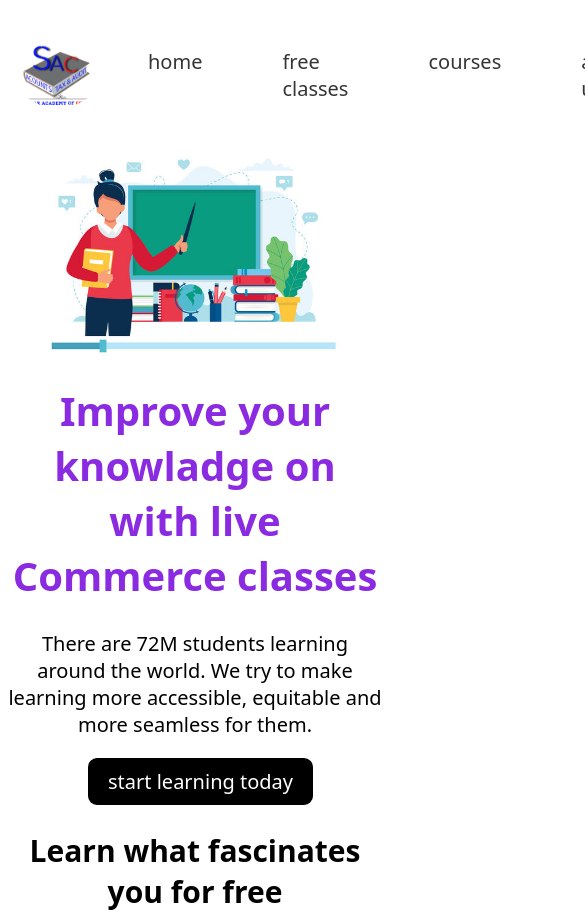
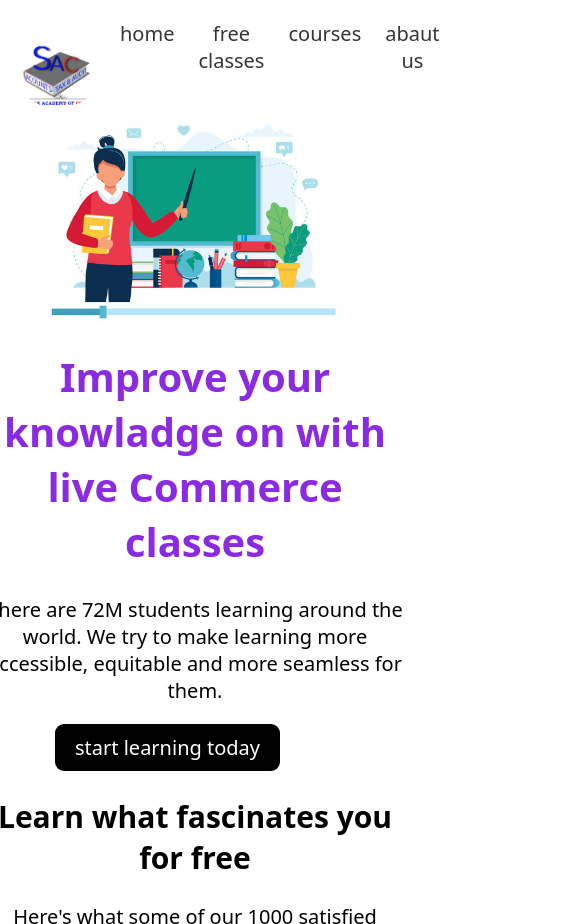
Before and after one commit to Dhamendra21/copy-of-codekaro, a plain HTML site: page index.html in a window 390 px wide. Shown: the top 924 px of the page, 585 px wide, since content can reach past the window. Drawn offline with Linux system fonts and the light colour scheme.

Commit message:
change in media query --2

```diff
--- a/index.html
+++ b/index.html
@@ -11,8 +11,9 @@
 <body>
 
 
-<div class="maincont">
+
 <div class="nav">
+
     <img src="SAC copy.png" alt="logo" height="100px" class="logo" style="border-radius: 50%;">
     <div><a href="index.html">home</a></div>
 <div><a href="">free classes</a></div>
@@ -20,6 +21,8 @@
 <div><a href="abaut.html">abaut us</a></div>
 </div>
 <main>
+    <div class="maincont">
+        <div>
 <img src="baground.jpg" alt="baground" class="bag" >
 <div class="improove" >
    <h1 class="greet" >Improve your knowladge on with  live Commerce classes</h1>
@@ -101,6 +104,7 @@
   <img class="icons" src="twitter.png" alt="twitter" style="width: 50px;margin: 50px;">
 </div>
 </div>
+</div>
 </footer>
 
 
--- a/stylesheet.css
+++ b/stylesheet.css
@@ -13,7 +13,7 @@
     }
     .nav>div{
 
-        margin: 10px;
+        margin: 7px;
         padding: 10px;
         font-size: 20px;
     }
@@ -90,9 +90,9 @@
         flex-wrap: nowrap;
     }
     .nav>div{
-
-        margin: 20px;
-        padding: 20px;
+        text-align: center;
+        margin: 7px;
+        padding: 5px;
         font-size: 20px;
     }
     .bag{
@@ -210,3 +210,8 @@ a:active{
     display: block;
     margin: 50px;
 }
+.maincont{
+    display: flex;
+    justify-content: center;
+    flex-wrap: nowrap;
+}
```
Also changed, not shown: abaut.html (+4 -1 lines).
